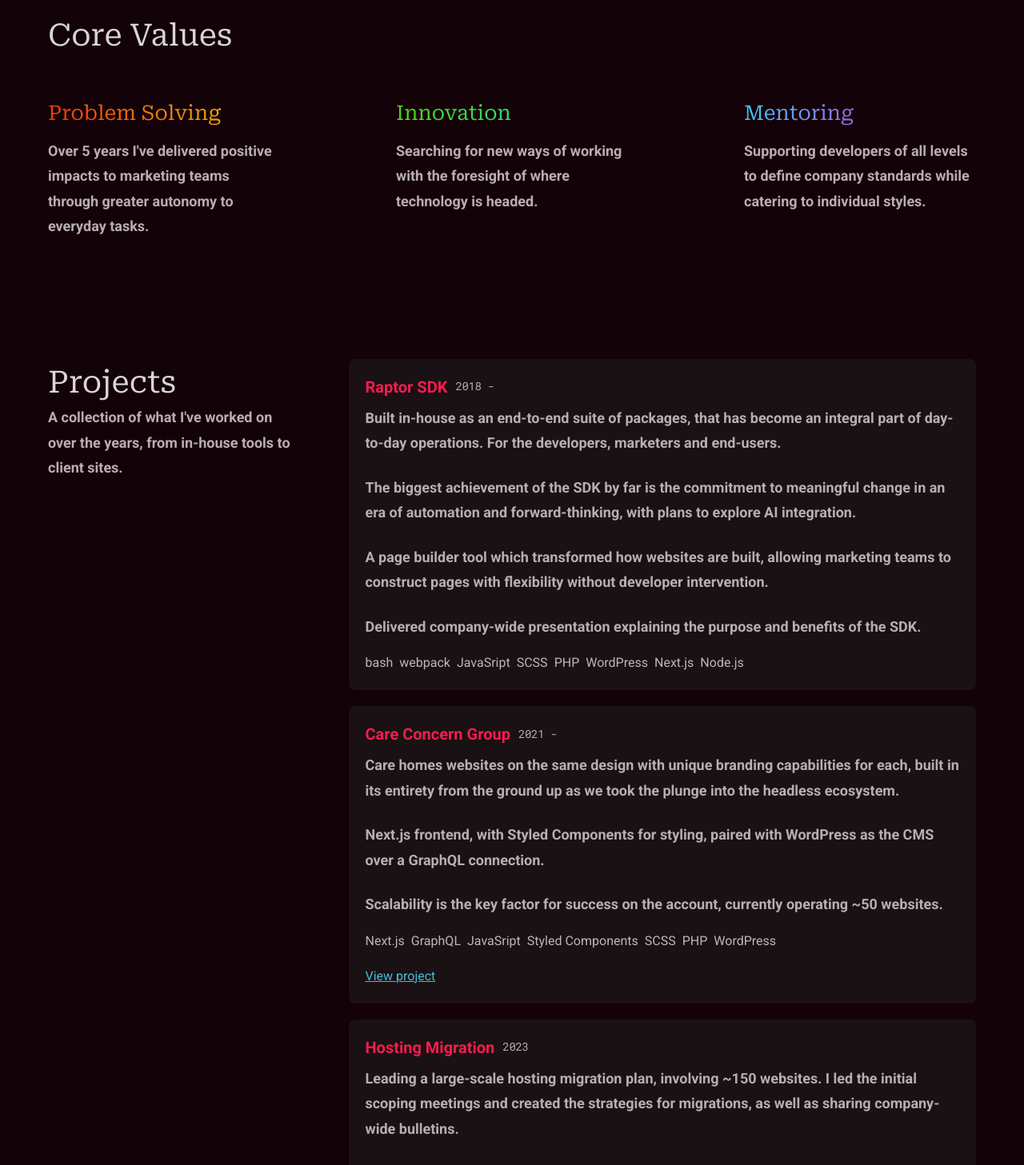
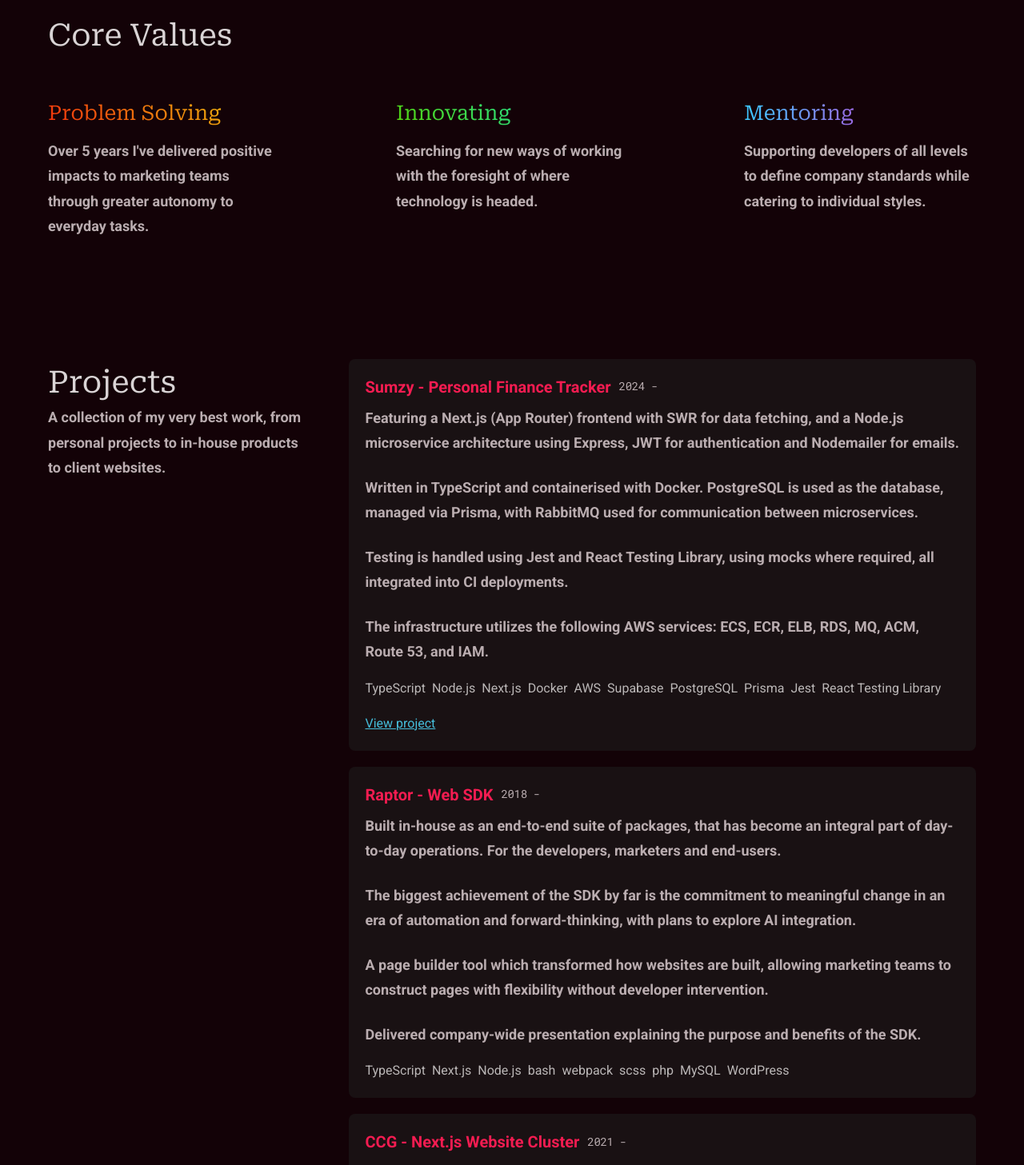
Before and after one commit to jackson-lewis/jacksonlewis.co.uk, a Next.js app: page / in a window 1280 px wide. Shown: the part 980-2437 px from the top of the page at 80% size. Built offline with nearby package versions, Linux system fonts and the light colour scheme.

Commit message:
content updates

```diff
--- a/app/page.tsx
+++ b/app/page.tsx
@@ -6,8 +6,8 @@ import CoreValues from '../components/sections/core-values'
 import Projects from '../components/sections/projects'
 
 export const metadata: Metadata = {
-  title: 'Jackson Lewis | Backend Developer',
-  description: 'A backend developer with a love for problem solving and embracing the outdoors',
+  title: 'Jackson Lewis | Full Stack Developer',
+  description: 'A full stack developer with a love for problem solving and embracing the outdoors',
 }
 
 export default function Home() {
--- a/components/hero-large/index.tsx
+++ b/components/hero-large/index.tsx
@@ -32,7 +32,7 @@ export default function HeroLarge() {
       <div className={styles.content}>
         <div className="container">
           <div ref={heroContentRef}>
-            <h1 className={styles.h1}>A <strong>backend developer</strong> with a craft for <strong>problem solving</strong> and&nbsp;embracing the outdoors</h1>
+            <h1 className={styles.h1}>A <strong>full stack developer</strong> with a craft for <strong>problem solving</strong> and&nbsp;embracing the outdoors</h1>
           </div>
         </div>
       </div>
--- a/components/sections/core-values/index.tsx
+++ b/components/sections/core-values/index.tsx
@@ -13,7 +13,7 @@ export default function CoreValues() {
             <p>Over 5 years I&apos;ve delivered positive impacts to marketing teams through greater autonomy to everyday tasks.</p>
           </div>
           <div className={styles.column}>
-            <h3>Innovation</h3>
+            <h3>Innovating</h3>
             <p>Searching for new ways of working with the foresight of where technology is headed.</p>
           </div>
           <div className={styles.column}>
--- a/components/sections/projects/index.tsx
+++ b/components/sections/projects/index.tsx
@@ -15,7 +15,30 @@ interface Project {
 
 const projectData: Project[] = [
   {
-    title: 'Raptor SDK',
+    title: 'Sumzy - Personal Finance Tracker',
+    description: [
+      'Featuring a Next.js (App Router) frontend with SWR for data fetching, and a Node.js microservice architecture using Express, JWT for authentication and Nodemailer for emails.',
+      'Written in TypeScript and containerised with Docker. PostgreSQL is used as the database, managed via Prisma, with RabbitMQ used for communication between microservices.',
+      'Testing is handled using Jest and React Testing Library, using mocks where required, all integrated into CI deployments.',
+      'The infrastructure utilizes the following AWS services: ECS, ECR, ELB, RDS, MQ, ACM, Route 53, and IAM.'
+    ],
+    date: '2024 -',
+    stack: [
+      'TypeScript',
+      'Node.js',
+      'Next.js',
+      'Docker',
+      'AWS',
+      'Supabase',
+      'PostgreSQL',
+      'Prisma',
+      'Jest',
+      'React Testing Library'
+    ],
+    'link': 'https://sumzy.vercel.app'
+  },
+  {
+    title: 'Raptor - Web SDK',
     description: [
       'Built in-house as an end-to-end suite of packages, that has become an integral part of day-to-day operations. For the developers, marketers and end-users.',
       'The biggest achievement of the SDK by far is the commitment to meaningful change in an era of automation and forward-thinking, with plans to explore AI integration.',
@@ -24,18 +47,19 @@ const projectData: Project[] = [
     ],
     date: '2018 -',
     stack: [
+      'TypeScript',
+      'Next.js',
+      'Node.js',
       'bash',
       'webpack',
-      'JavaSript',
-      'SCSS',
-      'PHP',
+      'scss',
+      'php',
+      'MySQL',
       'WordPress',
-      'Next.js',
-      'Node.js'
     ]
   },
   {
-    title: 'Care Concern Group',
+    title: 'CCG - Next.js Website Cluster',
     description: [
       'Care homes websites on the same design with unique branding capabilities for each, built in its entirety from the ground up as we took the plunge into the headless ecosystem.',
       'Next.js frontend, with Styled Components for styling, paired with WordPress as the CMS over a GraphQL connection.',
@@ -45,22 +69,12 @@ const projectData: Project[] = [
     stack: [
       'Next.js',
       'GraphQL',
-      'JavaSript',
-      'Styled Components',
-      'SCSS',
-      'PHP',
+      'JavaScript',
+      'scss',
+      'php',
       'WordPress'
     ],
     link: 'https://penrosecourt.com'
-  },
-  {
-    title: 'Hosting Migration',
-    description: [
-      'Leading a large-scale hosting migration plan, involving ~150 websites. I led the initial scoping meetings and created the strategies for migrations, as well as sharing company-wide bulletins.',
-      'The move is seeing websites receive core/plugin updated more regularly thanks to a new automated tool, saving man-hours in the support team.',
-      'Other tasks now handled by the platform include: environment provisioning, SSL setup, developer access, server updates. In total saving a projected ~£10K annually.'
-    ],
-    date: '2023'
   }
 ]
 
@@ -116,7 +130,7 @@ export default function Projects() {
       <div className={`container ${styles.container}`}>
         <div ref={headingRef} className={styles.heading}>
           <h2>Projects</h2>
-          <p>A collection of what I&apos;ve worked on over the years, from in-house tools to client sites.</p>
+          <p>A collection of my very best work, from personal projects to in-house products to client websites.</p>
         </div>
         <ul ref={loopRef} className={styles.projects}>
           {projectData.map(project => (
```
